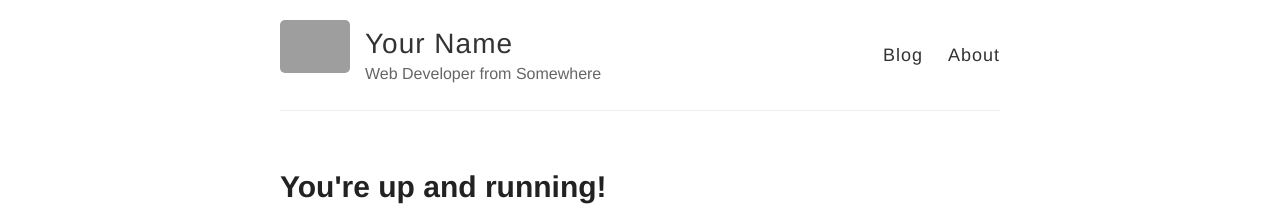
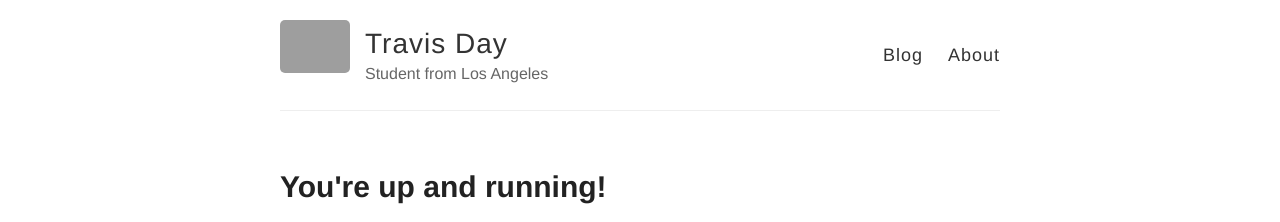
Before and after one commit to travisday/travisday.github.io, a Jekyll site: the page built from index.html, in a window 1280 px wide. Shown: the top 222 px of the page. Built offline with Jekyll 4.4.1, drawn with Linux system fonts in a browser that asks for light colours; Markdown is read by kramdown in place of the engine named in the settings; grey boxes are pictures that could not be loaded.

Commit message:
meta-data

```diff
--- a/_config.yml
+++ b/_config.yml
@@ -3,10 +3,10 @@
 #
 
 # Name of your site (displayed in the header)
-name: Your Name
+name: Travis Day
 
 # Short bio or description (displayed in the header)
-description: Web Developer from Somewhere
+description: Student from Los Angeles
 
 # URL of your avatar or profile pic (you could use your GitHub profile pic)
 avatar: https://raw.githubusercontent.com/barryclark/jekyll-now/master/images/jekyll-logo.png
@@ -21,12 +21,12 @@ footer-links:
   email:
   facebook:
   flickr:
-  github: barryclark/jekyll-now
+  github: travisday
   instagram:
   linkedin:
   pinterest:
   rss: # just type anything here for a working RSS icon, make sure you set the "url" above!
-  twitter: jekyllrb
+  twitter: Daytravis11
   stackoverflow: # your stackoverflow profile, e.g. "users/50476/bart-kiers"
   youtube: # channel/<your_long_string> or user/<user-name>
   googleplus: # anything in your profile username that comes after plus.google.com/
```
